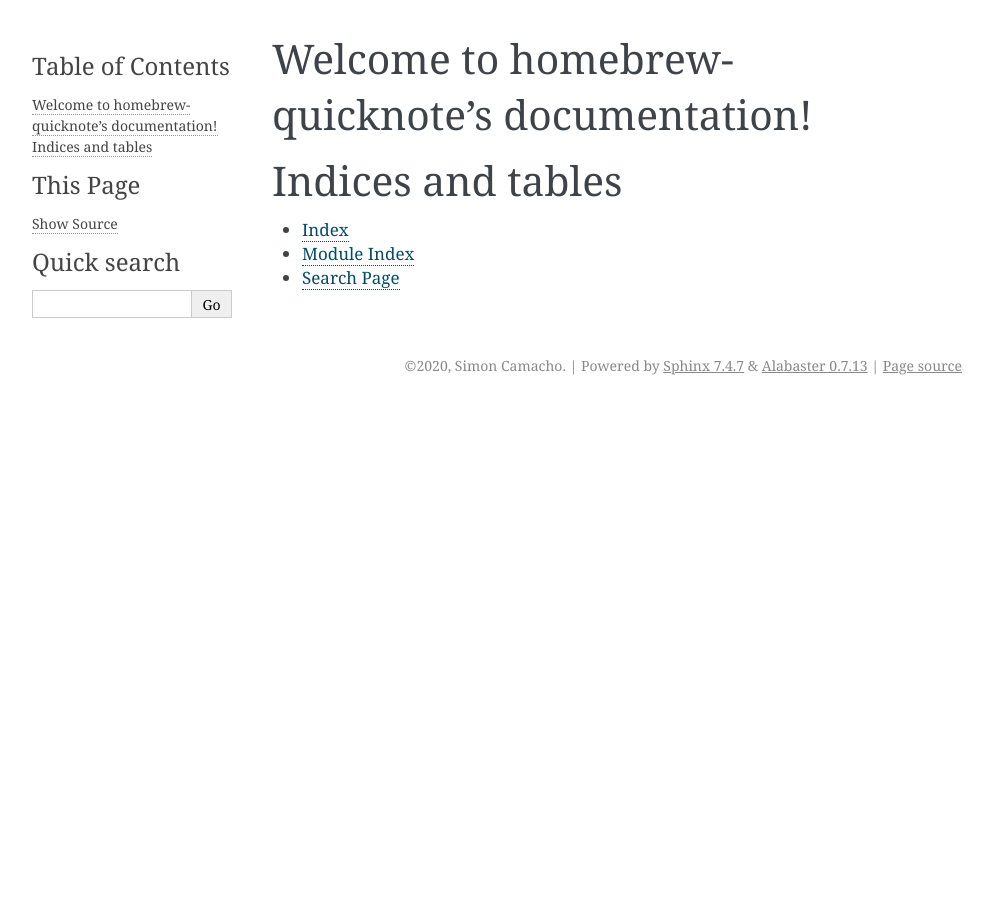
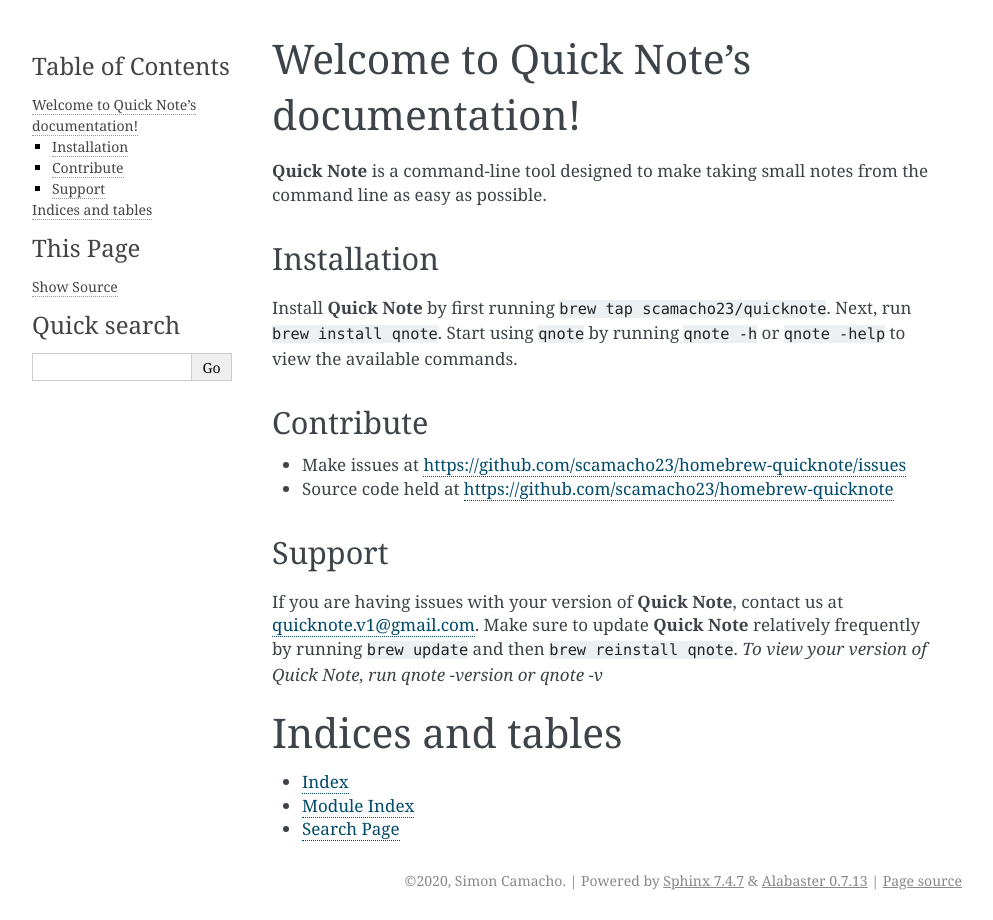
Before and after one commit to scamacho23/liszt, a Sphinx documentation site: the page built from docs/index.rst, in a window 1280 px wide. Shown: the whole page, without its empty margins (148-1141 px from the left). Built offline with Sphinx 7.4.7, drawn with Linux system fonts in a browser that asks for light colours.

Commit message:
Add initial index.rst file for docs

```diff
--- a/docs/index.rst
+++ b/docs/index.rst
@@ -3,8 +3,34 @@
    You can adapt this file completely to your liking, but it should at least
    contain the root `toctree` directive.
 
-Welcome to homebrew-quicknote's documentation!
+Welcome to Quick Note's documentation!
 ==============================================
+
+**Quick Note** is a command-line tool designed to
+make taking small notes from the command line as
+easy as possible.
+
+Installation
+------------
+
+Install **Quick Note** by first running ``brew tap scamacho23/quicknote``.
+Next, run ``brew install qnote``. Start using ``qnote`` by running ``qnote -h``
+or ``qnote -help`` to view the available commands.
+
+Contribute
+----------
+
+- Make issues at https://github.com/scamacho23/homebrew-quicknote/issues
+- Source code held at https://github.com/scamacho23/homebrew-quicknote
+
+Support
+-------
+
+If you are having issues with your version of **Quick Note**,
+contact us at quicknote.v1@gmail.com. Make sure to update
+**Quick Note** relatively frequently by running ``brew update``
+and then ``brew reinstall qnote``.
+*To view your version of Quick Note, run qnote -version or qnote -v*
 
 .. toctree::
    :maxdepth: 2
```
